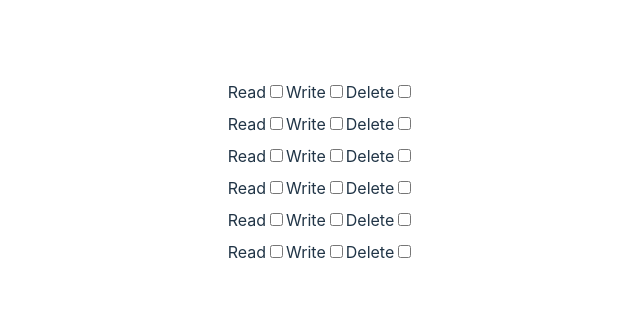
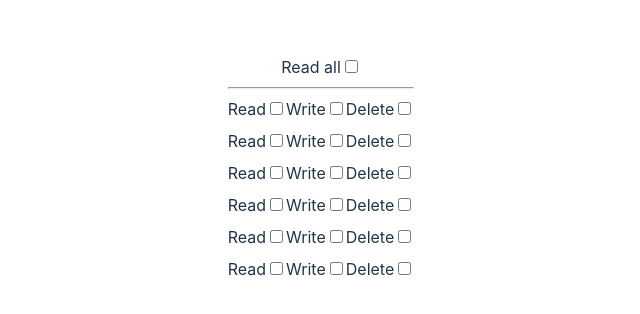
Before and after one commit to omarBaldi/permission-checkboxes, a React (Vite) app: page / in a window 1280 px wide. Shown: the part 228-542 px from the top of the page, without its empty margins (319-959 px from the left). Built offline with nearby package versions, Linux system fonts and the light colour scheme.

Commit message:
Making rowId optional prop in order to handle logic to update all read checkboxes

```diff
--- a/src/App.tsx
+++ b/src/App.tsx
@@ -45,6 +45,8 @@ function App() {
       key,
       updatedValue,
     }: Parameters<InputCheckboxProps['onCheckboxChange']>[0]): void => {
+      if (typeof rowId === 'undefined') return;
+
       setMainState((prevMainState) => {
         const updatedMainState = new Map(prevMainState);
         const previousCheckboxesState = updatedMainState.get(rowId);
@@ -73,8 +75,44 @@ function App() {
     []
   );
 
+  const handleCheckboxAllChange = useCallback(
+    ({
+      key,
+      updatedValue,
+    }: Parameters<InputCheckboxProps['onCheckboxChange']>[0]): void => {
+      setMainState((prevMainState) => {
+        const updatedMainState = new Map(
+          [...prevMainState].map(([rowId, checkboxes]) => {
+            return [rowId, { ...checkboxes, [key]: updatedValue }];
+          })
+        );
+
+        return updatedMainState;
+      });
+    },
+    []
+  );
+
+  const isReadAllChecked: boolean = [...mainState.values()]
+    .reduce<boolean[]>((acc, curr) => {
+      const value = curr.read;
+      return [...acc, value];
+    }, [])
+    .every(Boolean);
+
   return (
     <div className='App'>
+      <div>
+        <InputCheckbox
+          checkboxKey='read'
+          checked={isReadAllChecked}
+          label='Read all'
+          onCheckboxChange={handleCheckboxAllChange}
+        />
+      </div>
+
+      <hr />
+
       {[...mainState].map(([rowId, checkboxes]: [number, CheckboxesState], _: number) => {
         return (
           <div
--- a/src/components/input-checkbox/dto.ts
+++ b/src/components/input-checkbox/dto.ts
@@ -2,7 +2,7 @@ import React from 'react';
 import { CheckboxLabel } from '../../App';
 
 type InputCheckboxProps = {
-  rowId: number;
+  rowId?: number;
   checkboxKey: CheckboxLabel;
   label: string;
   checked: boolean;
@@ -12,7 +12,7 @@ type InputCheckboxProps = {
     key,
     updatedValue,
   }: {
-    rowId: number;
+    rowId?: number;
     key: CheckboxLabel;
     updatedValue: boolean;
   }) => void;
--- a/src/components/input-checkbox/input-checkbox.tsx
+++ b/src/components/input-checkbox/input-checkbox.tsx
@@ -13,7 +13,7 @@ const InputCheckbox: FC<InputCheckboxProps> = ({
     const { checked: updatedCheckedValue } = e.target;
 
     const updatedParams: Parameters<typeof onCheckboxChange>[0] = {
-      rowId,
+      ...(typeof rowId === 'number' && { rowId }),
       key: checkboxKey,
       updatedValue: updatedCheckedValue,
     };
```
